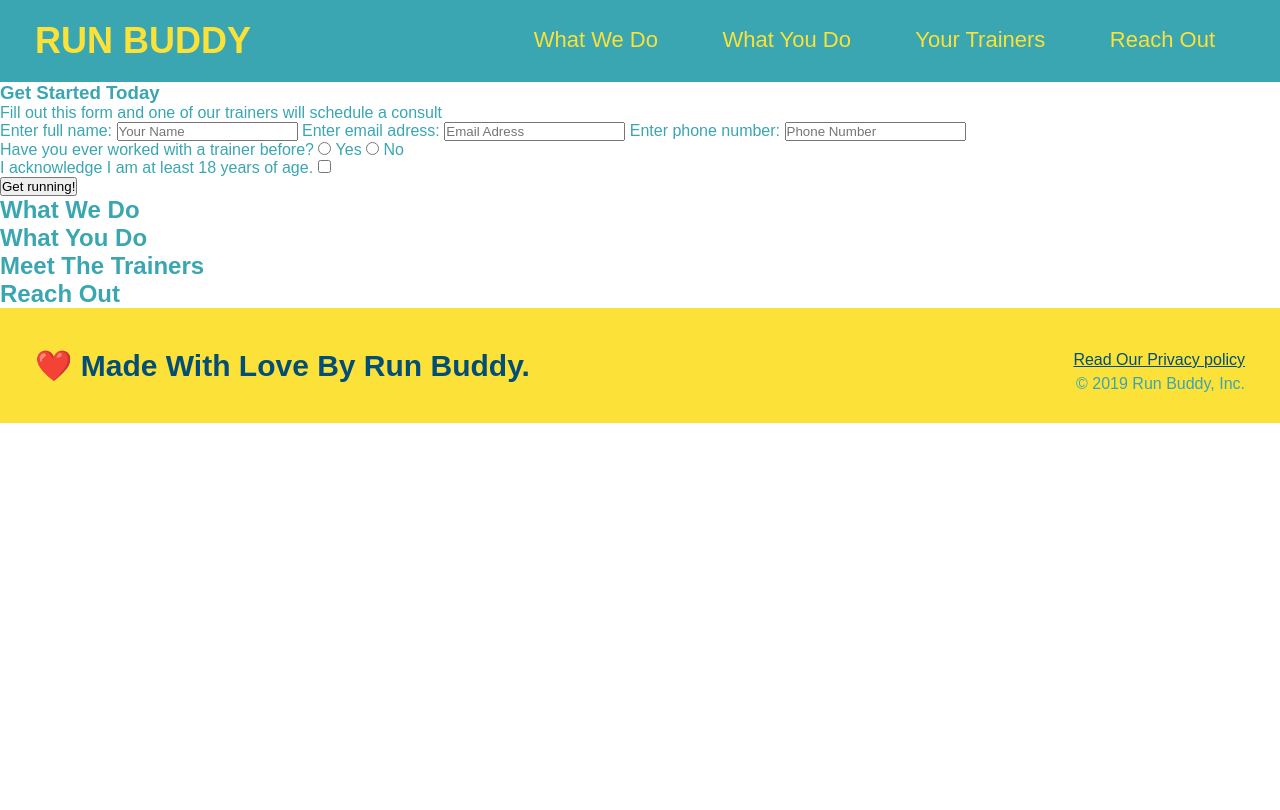
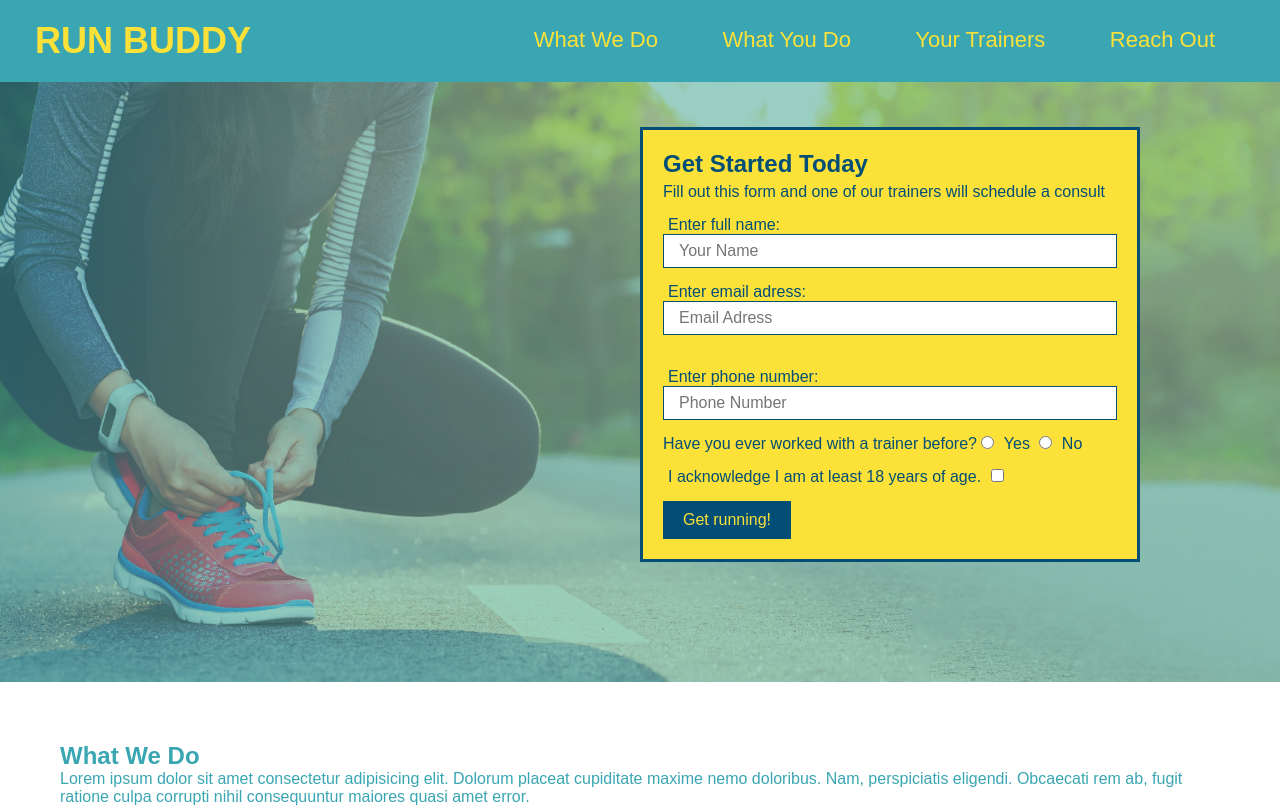
Before and after one commit to AidanGuarniere/Run-Buddy, a plain HTML site: page index.html in a window 1280 px wide. Shown: the top 810 px of the page. Drawn offline with Linux system fonts and the light colour scheme.

Commit message:
added what you do icons

```diff
--- a/assets/css/style.css
+++ b/assets/css/style.css
@@ -77,22 +77,70 @@ footer a {
     color: #024e76;
 }
 
-/* apply styles to */
+/* apply styles to <section> */
+section {
+    padding: 60px;
+}
 
+/* apply styles to section <class=hero> */
+.hero {
+    background-image: url("runbuddy-hero.jpg");
+    height: 600px;
+    background-size: cover;
+    background-position: center;
+    position: relative;
+}
+
+/* apply styles to .hero-form*/
+.hero-form {
+    background-color: #fce138;
+    padding: 20px;
+    width: 500px;
+    color: #024e76;
+    border: solid 3px #024e76;
+    position: absolute;
+    bottom: 120px;
+    right: 140px;
+}
+
+/* apply styles to .hero-form <h3> */
+.hero-form h3 {
+    font-size: 24px;
+    margin: 0;
+}
+
+/* apply styles to .hero-form <p> */
+.hero-form p {
+    margin: 5px 0 15px 0;
+}
+
+/* apply styles to .form-input */
+.form-input {
+    border: 1px solid #024e76;
+    display: block;
+    padding: 7px 15px;
+    font-size: 16px;
+    color: #024e76;
+    width: 100%;
+    margin-bottom: 15px;
+}
+
+/* apply styles to .hero-form <label> */
+.hero-form label {
+    margin: 0 5px;
+}
+
+/* apply styles to .hero-form <button> */
+.hero-form button {
+    color: #fce138;
+    background-color: #024e76;
+    border: none;
+    padding: 10px 20px;
+    font-size: 16px;
+}
+/* hero styles end */
 
 /* apply styles to */
 
 
 /* apply styles to */
-
-
-/* apply styles to */
-
-
-/* apply styles to */
-
-
-/* apply styles to */
-
-
-/* apply styles to */
--- a/index.html
+++ b/index.html
@@ -34,17 +34,17 @@
    </header>
 
     <!-- hero section -->
-    <section>
-        <div>
+    <section class="hero">
+        <div class="hero-form">
             <h3>Get Started Today</h3>
             <p>Fill out this form and one of our trainers will schedule a consult</p>
             <form>
                 <label for="name">Enter full name:</label>
-                <input type="text" placeholder="Your Name" name="name" id="name" />
+                <input type="text" placeholder="Your Name" name="name" id="name" class="form-input"/>
                 <label for="email">Enter email adress:</label>
-                <input type="email" placeholder="Email Adress" name="email" id="email" />
+                <input type="email" placeholder="Email Adress" name="email" id="email" class="form-input"/><br>
                 <label for="phone">Enter phone number:</label>
-                <input type="tel" placeholder="Phone Number" name="phone" id="phone" />
+                <input type="tel" placeholder="Phone Number" name="phone" id="phone" class="form-input"/>
                 <p>
                     Have you ever worked with a trainer before?
                     <input type="radio" name="trainer-confirm" id="trainer-yes" />
@@ -67,13 +67,40 @@
     <!-- end hero -->
 
     <!--"What We Do" section-->
-     <section>
+     <section id="what-we-do">
         <h2>What We Do</h2>
+        <p>
+            Lorem ipsum dolor sit amet consectetur adipisicing elit. Dolorum placeat cupiditate maxime nemo doloribus. Nam, perspiciatis eligendi. Obcaecati rem ab, fugit ratione culpa corrupti nihil consequuntur maiores quasi amet error.
+        </p>
      </section>
 
      <!-- "What You Do" section -->
-     <section>
+     <section id="what-you-do">
         <h2>What You Do</h2>
+
+        <div>
+            <img src="./assets/images/step-1.svg" alt="" />
+            <h3>Step 1: Fill Out the Form Above.</h3>
+            <p>You're already here, so why not?</p>
+        </div>
+
+        <div>
+            <img src="./assets/images/step-2.svg" alt="" />
+            <h3>Step 2: Consult with One of Our Trainers.</h3>
+            <p>Are you here to build muscle, lose weight, or just feel good?</p>
+        </div>
+
+        <div>
+            <img src="./assets/images/step-3.svg" alt="" />
+            <h3>Step 3: Get Running.</h3>
+            <p>Hit the ground running (literally) once your trainer lays out your plan.</p>
+        </div>
+
+        <div>
+            <img src="./assets/images/step-4.svg" alt="" />
+            <h3>Step 4: See Results.</h3>
+            <p>Bi-weekly checkins with your trainer will keep you focused.</p>
+        </div>
      </section>
 
      <!-- "Meet The Trainers" section -->
```
Also changed, not shown: assets/css/runbuddy-hero.jpg (added), assets/images/step-1.svg (added), assets/images/step-2.svg (added), assets/images/step-3.svg (added), assets/images/step-4.svg (added).
